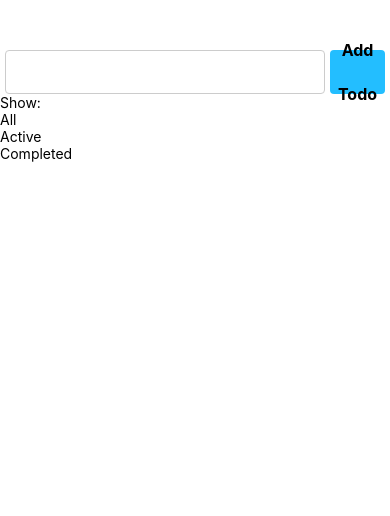
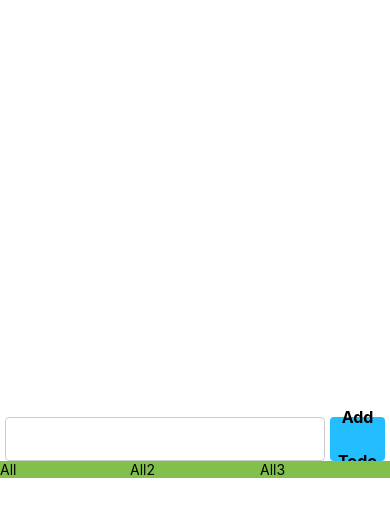
Before and after one commit to twenty0ne/react-tech, a React Native app in the folder ReduxSample/: screen / in a window 390 px wide. Shown: the top 516 px of the page. Built offline with nearby package versions, Linux system fonts and the light colour scheme.

Commit message:
[ReduxSample]update

```diff
--- a/ReduxSample/components/Footer.js
+++ b/ReduxSample/components/Footer.js
@@ -1,10 +1,8 @@
 import React from 'react'
-import { View, Text } from 'react-native'
+import { View, Text, StyleSheet } from 'react-native'
 import FilterLink from '../containers/FilterLink'
 
-const Footer = ()=> (
-	<View>
-		<Text>Show:</Text>
+/*
 		<FilterLink filter="SHOW_ALL">
 			All
 		</FilterLink>
@@ -14,7 +12,21 @@
 		<FilterLink filter="SHOW_COMPLETED">
 			Completed
 		</FilterLink>
+		*/
+
+const Footer = ()=> (
+	<View style={styles.bar}>
+		<Text style={{flex:1}}>All</Text>
+		<Text style={{flex:1}}>All2</Text>
+		<Text style={{flex:1}}>All3</Text>
 	</View>
 )
 
+const styles = StyleSheet.create({
+	bar: {
+		backgroundColor: '#81c04d',
+		flexDirection: 'row'
+	}
+})
+
 export default Footer
--- a/ReduxSample/components/Link.js
+++ b/ReduxSample/components/Link.js
@@ -2,22 +2,23 @@
 // import PropTypes from 'prop-types';
 import {
 	TouchableOpacity,
-	Text
+	Text,
+	StyleSheet
 } from 'react-native'
 
 const Link = ({active, children, onClick})=> {
-	if (active) {
-		return <Text>{children}</Text>
-	}
+	// if (active) {
+	// 	return <Text>{children}</Text>
+	// }
 
 	return (
 		<TouchableOpacity
-			href=""
+			stype={styles.button}
 			onPress={()=>{
 				onClick()
 			}}
 		>
-			<Text>{children}</Text>
+			<Text style={styles.text}>{children}</Text>
 		</TouchableOpacity>
 	)
 };
@@ -28,4 +29,15 @@
 // 	onClick: PropTypes.func.isRequired
 // }
 
+const styles = StyleSheet.create({
+	button: {
+		flex: 1
+	},
+	text: {
+		color: '#ff0000',
+		textAlign: 'center',
+		fontWeight: 'bold'
+	}
+})
+
 export default Link;
--- a/ReduxSample/components/Main.js
+++ b/ReduxSample/components/Main.js
@@ -1,5 +1,5 @@
 import React from 'react'
-import { View } from 'react-native'
+import { View, StyleSheet } from 'react-native'
 import Footer from './Footer'
 import AddTodo from '../containers/AddTodo'
 import VisibleTodoList from '../containers/VisibleTodoList'
@@ -9,13 +9,20 @@
 class Main extends React.Component {
 	render() {
 		return (
-			<View style={{flex: 1}}>
+			<View style={styles.container}>
 				<AddTodo />
 				<VisibleTodoList />
-				<Footer />
+				<Footer stype={{flex: 1}} />
 			</View>
 		)
 	}
 }
 
+const styles = StyleSheet.create({
+	container: {
+		flex: 1,
+		justifyContent: 'center'
+	}
+})
+
 export default Main;
```
